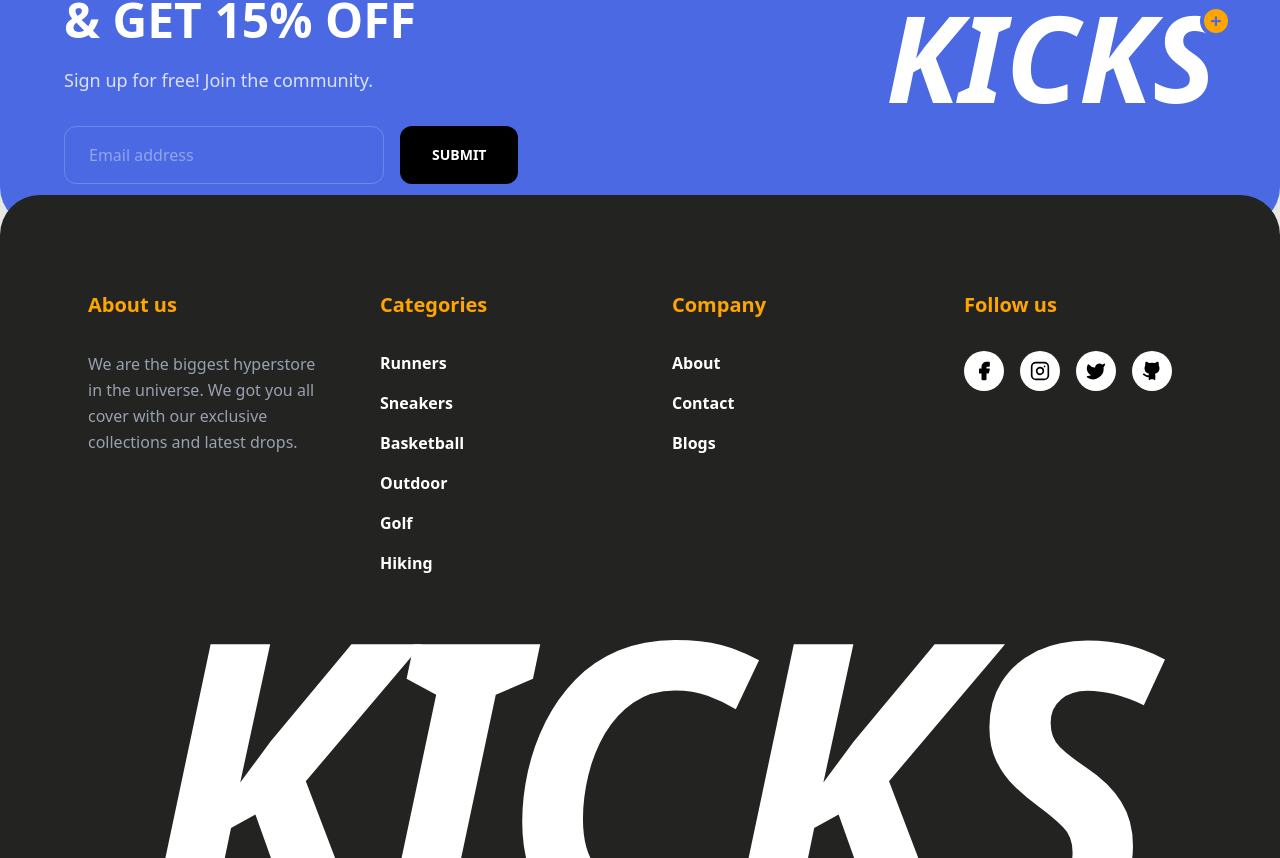
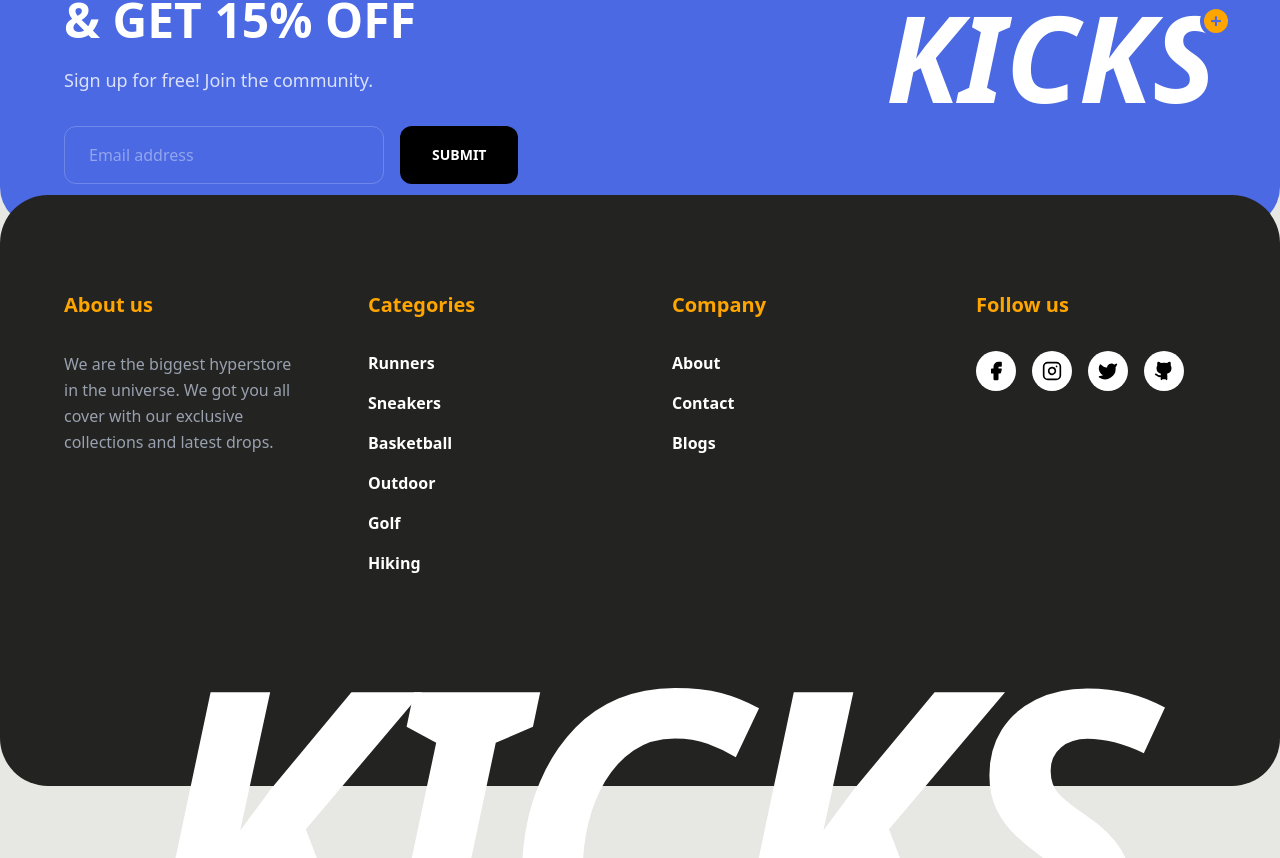
Before and after one commit to abu-abdullah22/zavi-soft-task, a Next.js app: page /cart in a window 1280 px wide. Shown: the part 722-1580 px from the top of the page. Built offline with nearby package versions, Linux system fonts and the light colour scheme.

Commit message:
style: apply exact figma dimensions and border-radius to footer lower part

```diff
--- a/src/components/layout/Footer.tsx
+++ b/src/components/layout/Footer.tsx
@@ -42,8 +42,8 @@ const Footer = () => {
       </div>
 
       {/* Main Footer Content */}
-      <div className="bg-[#232321] text-white pt-24 pb-8 px-8 lg:px-16 rounded-[40px] -mt-8 relative z-0">
-        <div className="container-custom grid grid-cols-1 md:grid-cols-2 lg:grid-cols-4 gap-16 mb-24">
+      <div className="bg-[#232321] text-white pt-24 pb-8 px-8 lg:px-16 rounded-[48px] max-w-[1320px] mx-auto h-auto lg:h-[591px] -mt-8 relative z-0">
+        <div className="grid grid-cols-1 md:grid-cols-2 lg:grid-cols-4 gap-16 mb-12">
 
           {/* About Us */}
           <div>
```
